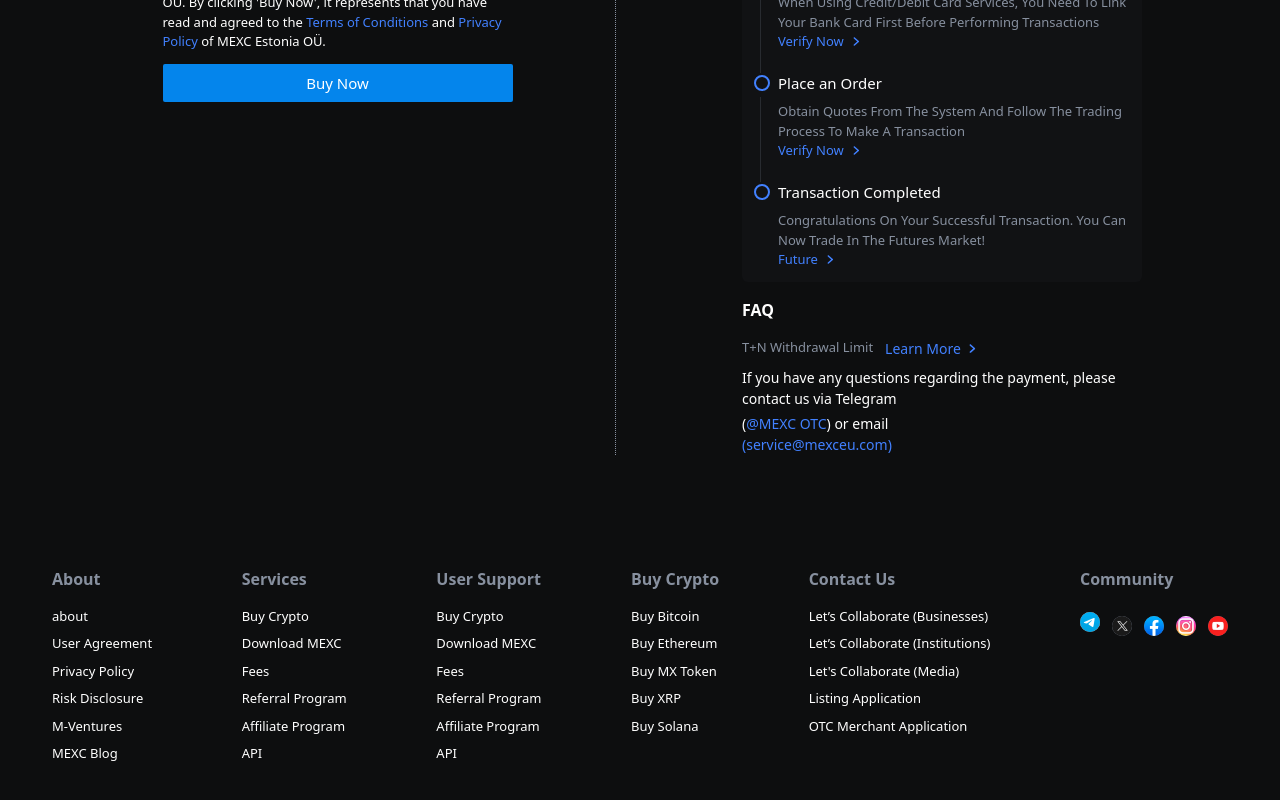
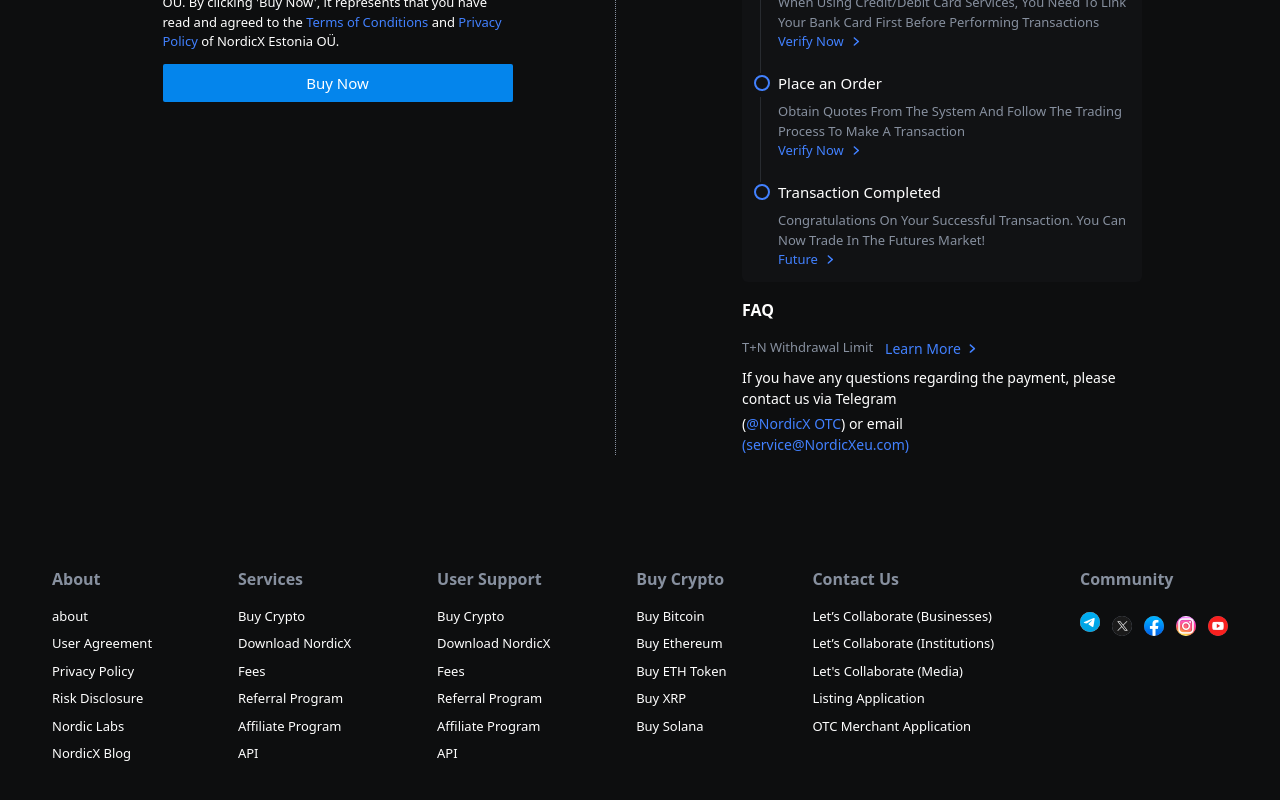
Before and after one commit to joestaxk/nordicx_new, a Next.js app: page /buy-crypto in a window 1280 px wide. Shown: the part 614-1414 px from the top of the page. Built offline with nearby package versions, Linux system fonts and the light colour scheme.

Commit message:
login ready

```diff
--- a/components/buycrypto/buycrypto.tsx
+++ b/components/buycrypto/buycrypto.tsx
@@ -98,10 +98,10 @@
                         </div>
 
                         <p>
-                            You are visiting Fiat Services operated by MEXC Estonia
+                            You are visiting Fiat Services operated by NordicX Estonia
                             OÜ. By clicking &apos;Buy Now&apos;, it represents that you have read
                             and agreed to the <Link href={"#terms"} target='_blank' className='text-xBlueThickColor'>Terms of Conditions</Link> and <Link href={"#terms"} target='_blank' className='text-xBlueThickColor'>Privacy Policy </Link>
-                            of MEXC Estonia OÜ.
+                            of NordicX Estonia OÜ.
                         </p>
 
 
@@ -164,8 +164,8 @@
                             </div>
 
                             <p className='mb-1'>If you have any questions regarding the payment, please contact us via Telegram</p>
-                            <p>(<span className='text-xBlueThickColor'>@MEXC OTC</span>) or email</p>
-                            <p className='text-xBlueThickColor'>(<Link href={"mailto:   service@mexceu.com"}>service@mexceu.com</Link>)</p>
+                            <p>(<span className='text-xBlueThickColor'>@NordicX OTC</span>) or email</p>
+                            <p className='text-xBlueThickColor'>(<Link href={"mailto:   service@NordicXeu.com"}>service@NordicXeu.com</Link>)</p>
                         </div>
                     </div>
                 </div>
--- a/components/market/widgetSection.tsx
+++ b/components/market/widgetSection.tsx
@@ -222,10 +222,10 @@
                                             <Image src="/new-7/marketListIcon.png" alt="" width={30} height={30} />
                                             <div className="">
                                                 <div className="uppercase flex items-center text-[14px] font-semibold">
-                                                    <span>MX</span>
+                                                    <span>ETH</span>
                                                     <MutedText className='text-[14px]'>/USDT</MutedText>
                                                 </div>
-                                                <MutedText>MX token</MutedText>
+                                                <MutedText>ETH token</MutedText>
                                             </div>
                                         </div>
                                     </td>
--- a/components/trading/searchPairs.tsx
+++ b/components/trading/searchPairs.tsx
@@ -231,11 +231,11 @@
                                 <tr className='relative' key={index}>
                                     <td>
                                         <p className='text-[12px] capitalize flex items-center gap-[0.07rem]'>
-                                            <span className='text-white'>MX</span>
+                                            <span className='text-white'>ETH</span>
                                             <MutedText>/ USDT</MutedText>
                                         </p>
                                         <p className='text-[12px] capitalize flex items-center'>
-                                            <MutedText>Mx token</MutedText>
+                                            <MutedText>ETH token</MutedText>
                                         </p>
                                     </td>
                                     <td>
--- a/components/xcommon/footer.tsx
+++ b/components/xcommon/footer.tsx
@@ -21,11 +21,11 @@
             link: "#"
         },
         {
-            text: "M-Ventures",
+            text: "Nordic Labs",
             link: "#"
         },
         {
-            text: "MEXC Blog",
+            text: "NordicX Blog",
             link: "#"
         },
     ],
@@ -35,7 +35,7 @@
             link: "#"
         },
         {
-            text: "Download MEXC",
+            text: "Download NordicX",
             link: "#"
         },
         {
@@ -95,7 +95,7 @@
             link: "#"
         },
         {
-            text: "Buy MX Token",
+            text: "Buy ETH Token",
             link: "#"
         },
         {
```
Also changed, not shown: components/deposit/deposit.tsx (+1 -1 lines), components/widthrawal/widthrawal.tsx (+6 -6 lines).
